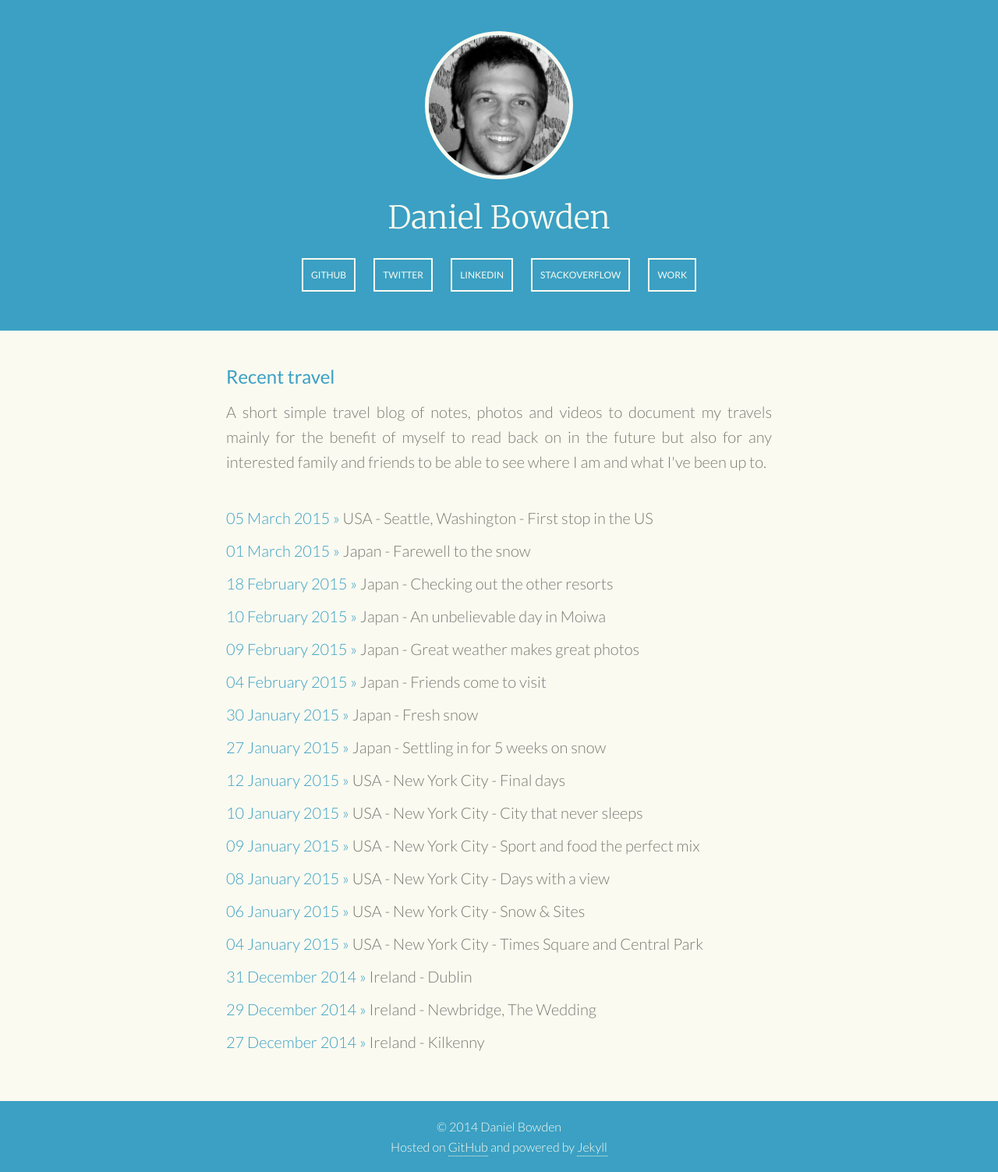
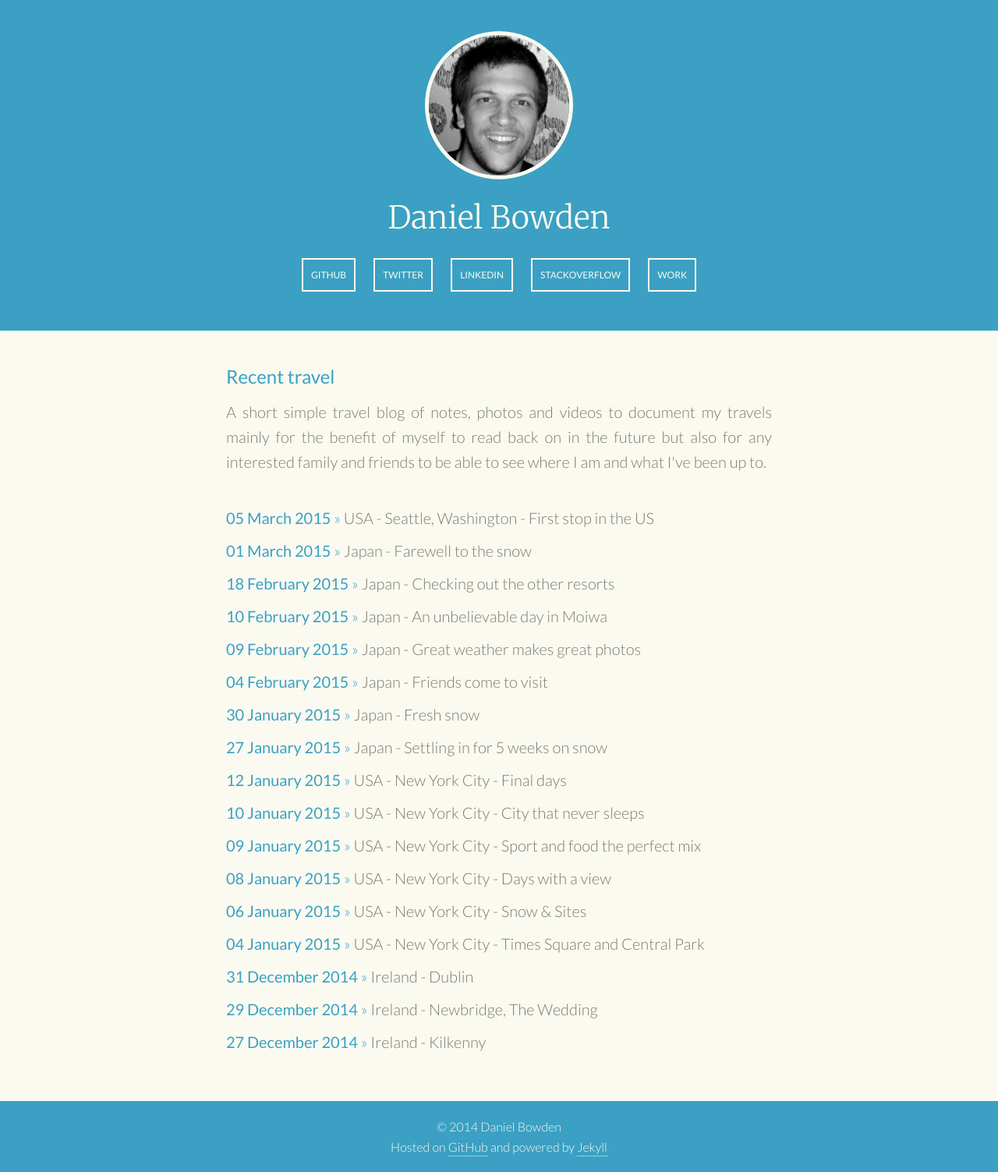
Before and after one commit to danielbowden/danielbowden.github.io, a Jekyll site: the page built from travel/index.html, in a window 1280 px wide. Shown: the whole page at 78% size. Built offline with Jekyll 4.4.1, drawn with Linux system fonts in a browser that asks for light colours.

Commit message:
Adjust font weight of post dates

```diff
--- a/assets/styles/includes/_travel.scss
+++ b/assets/styles/includes/_travel.scss
@@ -34,6 +34,7 @@
 
 .travels li span {
 	font-family: $body-font, monospace;
+	font-weight: 400;
 }
 
 .travels li a {
```
